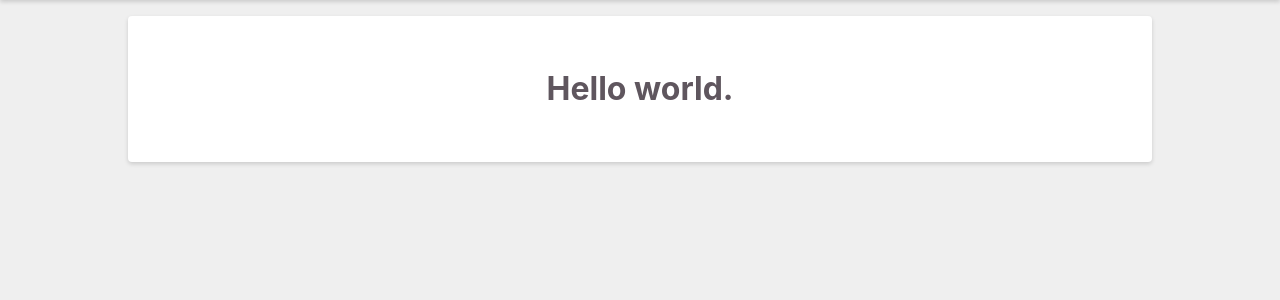
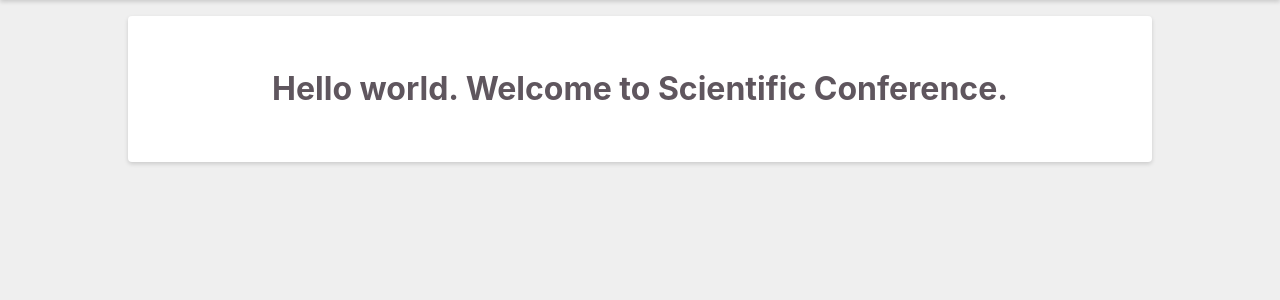
Before and after one commit to Flanders-Make-vzw/GitHubActionCookbook, a Django app: page / in a window 1280 px wide. Shown: the part 77-377 px from the top of the page. Run offline with Django 5.2, Linux system fonts and the light colour scheme.

Commit message:
Demo SciCon.

```diff
--- a/hello_world_app/hello/templates/helloworld.html
+++ b/hello_world_app/hello/templates/helloworld.html
@@ -5,6 +5,6 @@
 
 <link rel="stylesheet" type="text/css" href="{% static 'css/style.css' %}">
 
-<h1>Hello world.</h1>
+<h1>Hello world. Welcome to Scientific Conference.</h1>
 
 {% endblock %}
```
